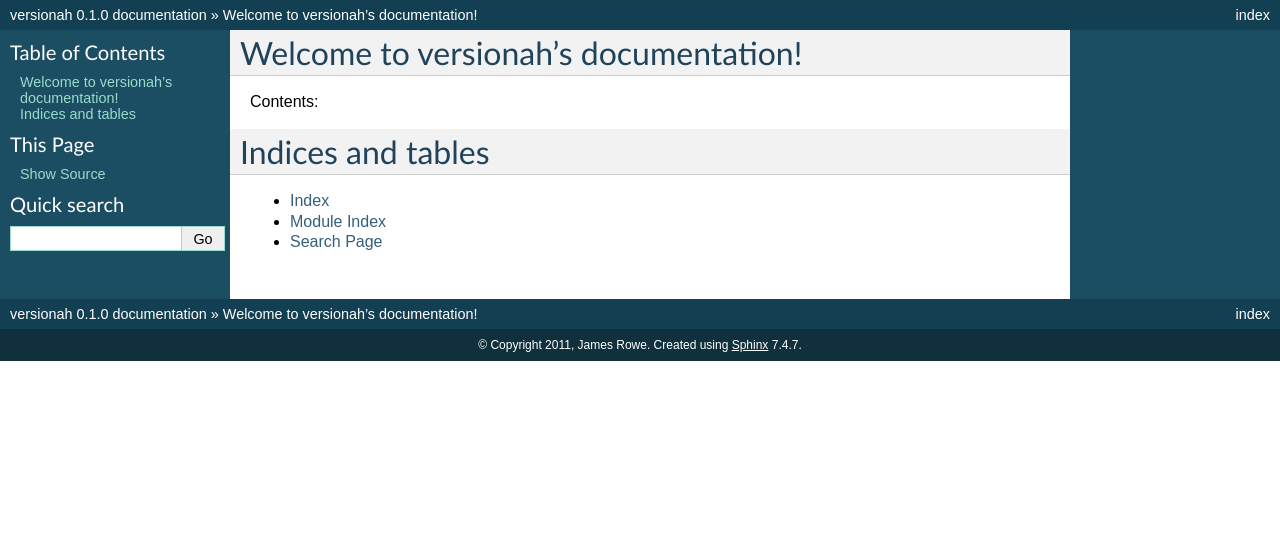
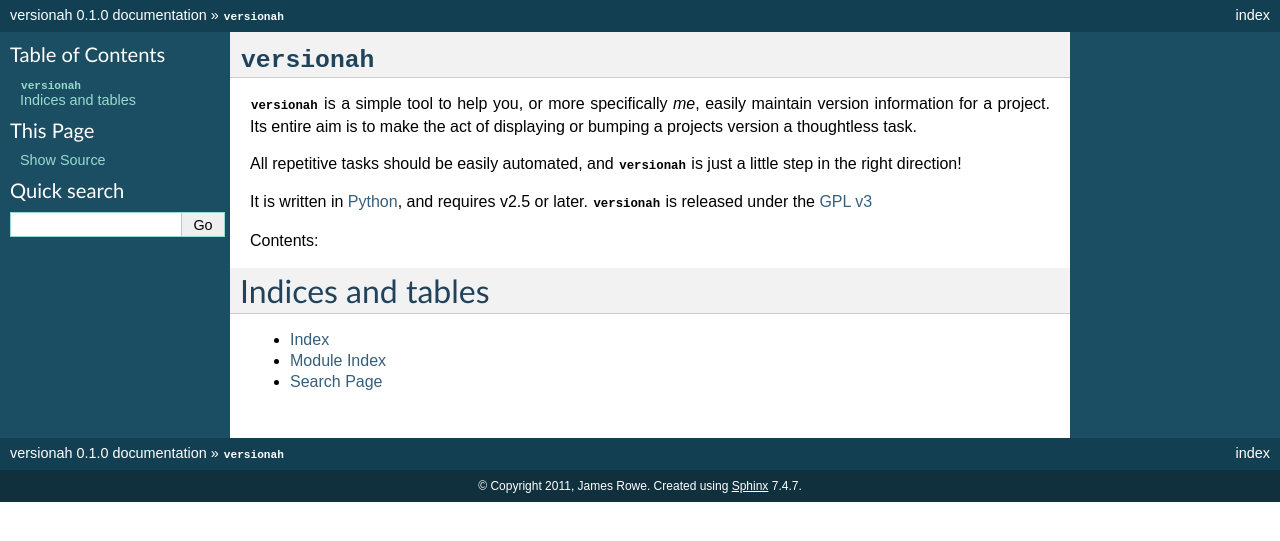
Before and after one commit to JNRowe/versionah, a Sphinx documentation site: the page built from doc/index.rst, in a window 1280 px wide. Shown: the top 541 px of the page. Built offline with Sphinx 7.4.7, drawn with Linux system fonts in a browser that asks for light colours.

Commit message:
Added introduction.

```diff
--- a/doc/index.rst
+++ b/doc/index.rst
@@ -3,8 +3,18 @@
    You can adapt this file completely to your liking, but it should at least
    contain the root `toctree` directive.
 
-Welcome to versionah's documentation!
-=====================================
+:mod:`versionah`
+================
+
+:mod:`versionah` is a simple tool to help you, or more specifically *me*, easily
+maintain version information for a project.  Its entire aim is to make the act
+of displaying or bumping a projects version a thoughtless task.
+
+All repetitive tasks should be easily automated, and :mod:`versionah` is just a
+little step in the right direction!
+
+It is written in Python_, and requires v2.5 or later.  :mod:`versionah` is
+released under the `GPL v3`_
 
 Contents:
 
@@ -17,3 +27,6 @@
 * :ref:`genindex`
 * :ref:`modindex`
 * :ref:`search`
+
+.. _Python: http://www.python.org/
+.. _GPL v3: http://www.gnu.org/licenses/
```
